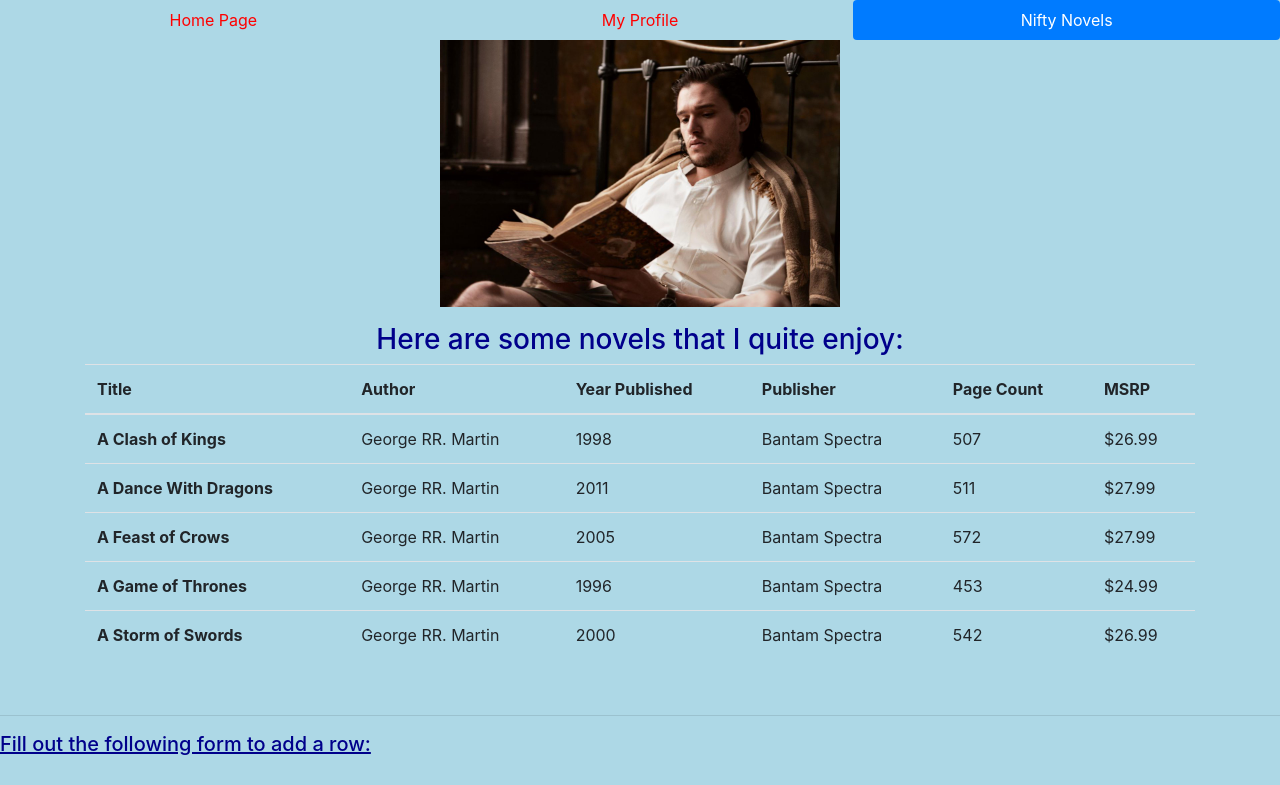
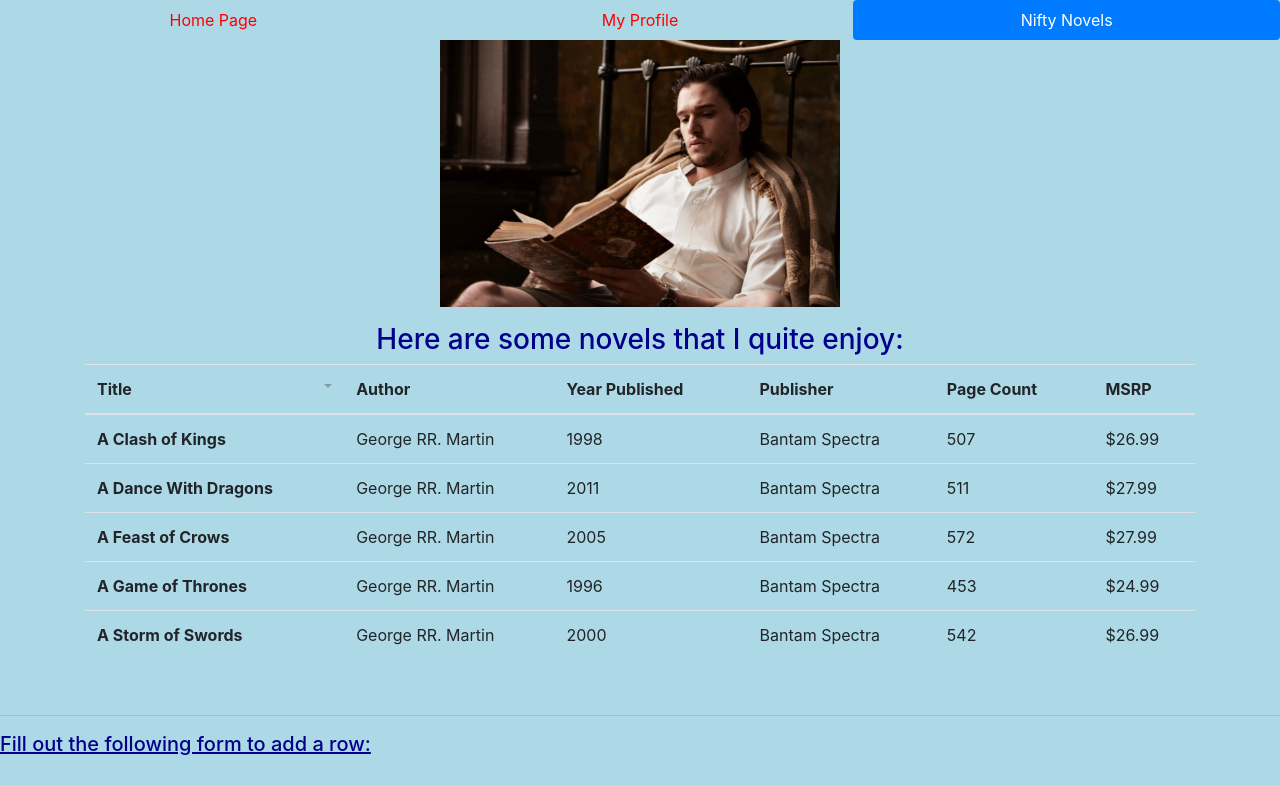
Before and after one commit to iu-msis/using-docker-pjshaffe, a plain HTML site: page public/table.html in a window 1280 px wide. Both pictures are taken after a click on the element "Title". Shown: the top 785 px of the page. Drawn offline with nearby package versions, Linux system fonts and the light colour scheme.

Commit message:
Add Table CSS

```diff
--- a/public/css/style.css
+++ b/public/css/style.css
@@ -42,3 +42,37 @@ h2 {
   font-size: 12px;
   font-style: italic;
 }
+
+th[role=columnheader]:not(.no-sort) {
+	cursor: pointer;
+}
+
+th[role=columnheader]:not(.no-sort):after {
+	content: '';
+	float: right;
+	margin-top: 7px;
+	border-width: 0 4px 4px;
+	border-style: solid;
+	border-color: #404040 transparent;
+	visibility: hidden;
+	opacity: 0;
+	-ms-user-select: none;
+	-webkit-user-select: none;
+	-moz-user-select: none;
+	user-select: none;
+}
+
+th[aria-sort=ascending]:not(.no-sort):after {
+	border-bottom: none;
+	border-width: 4px 4px 0;
+}
+
+th[aria-sort]:not(.no-sort):after {
+	visibility: visible;
+	opacity: 0.4;
+}
+
+th[role=columnheader]:not(.no-sort):hover:after {
+	visibility: visible;
+	opacity: 1;
+}
```
